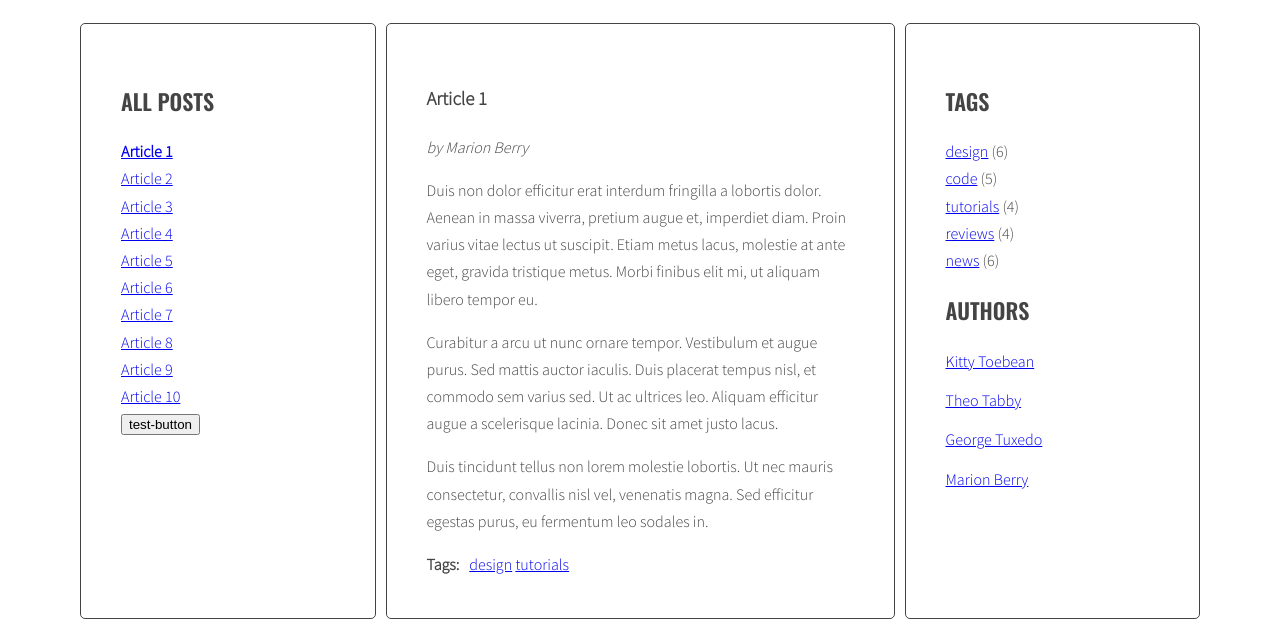
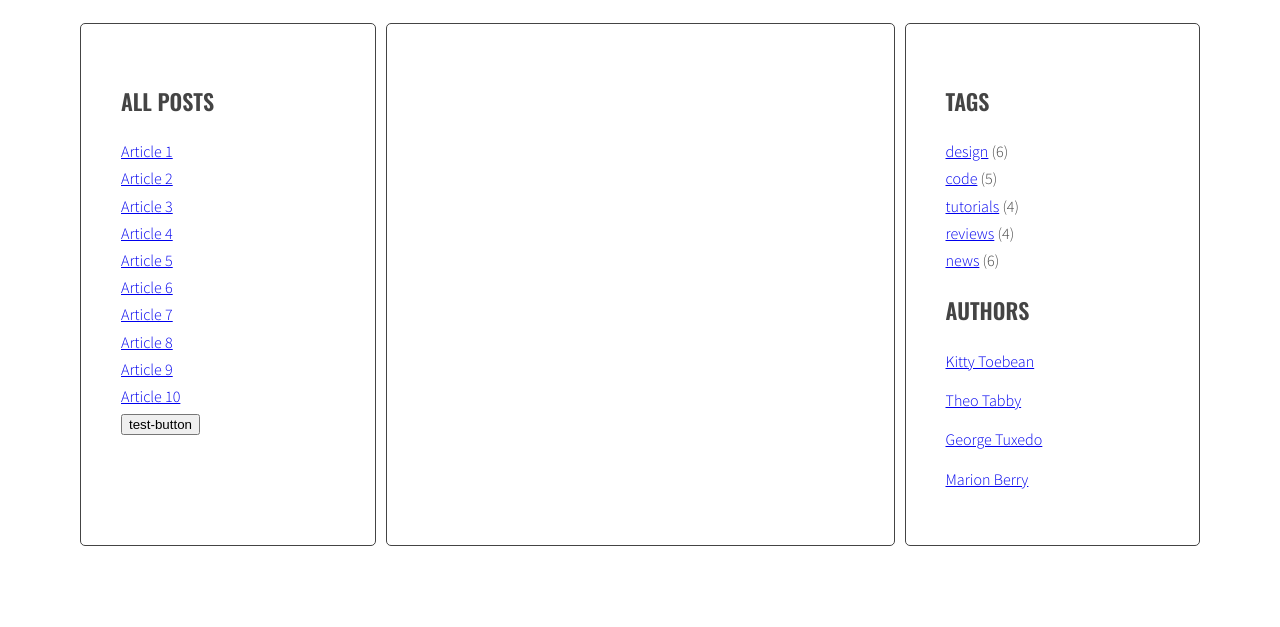
Before and after one commit to pyza3579/javascript-blog, a website: page index.html in a window 1280 px wide. Both pictures are taken after a click on the link "Article 2". Shown: the part 220-847 px from the top of the page. After the commit the page ends 800 px from the top, so only its background shows below. Drawn offline with nearby package versions, Linux system fonts and the light colour scheme.

Commit message:
REmove active from articles

```diff
--- a/js/script.js
+++ b/js/script.js
@@ -8,11 +8,23 @@ const titleClickHandler = function(event){
 
   /* remove class 'active' from all article links  */
 
+//Pytanie do Kamila: activeLink nie jest nigdzie osobno zdefiniowane. Czy pojedynczy link zostaje zdefinionwany poprostu przez to, ze jest pojedynczym elementem ze zbioru activeLinks?
+  const activeLinks = document.querySelectorAll('.titles a.active');
+
+  for(let activeLink of activeLinks){
+    activeLink.classList.remove('active');
+  }
+
   /* add class 'active' to the clicked link */
 
 
   /* remove class 'active' from all articles */
 
+  const activeArticles = document.querySelectorAll('.posts .active');
+
+  for(let activeArticle of activeArticles){
+    activeArticle.classList.remove('active');
+  }
   /* get 'href' attribute from the clicked link */
 
   /* find the correct article using the selector (value of 'href' attribute) */
@@ -23,5 +35,5 @@ const titleClickHandler = function(event){
 const links = document.querySelectorAll('.titles a');
 
 for(let link of links){
-  link.addEventListener('click', titleClickHandler);
+    link.addEventListener('click', titleClickHandler);
 }
```
Also changed, not shown: index.html (indentation only).
